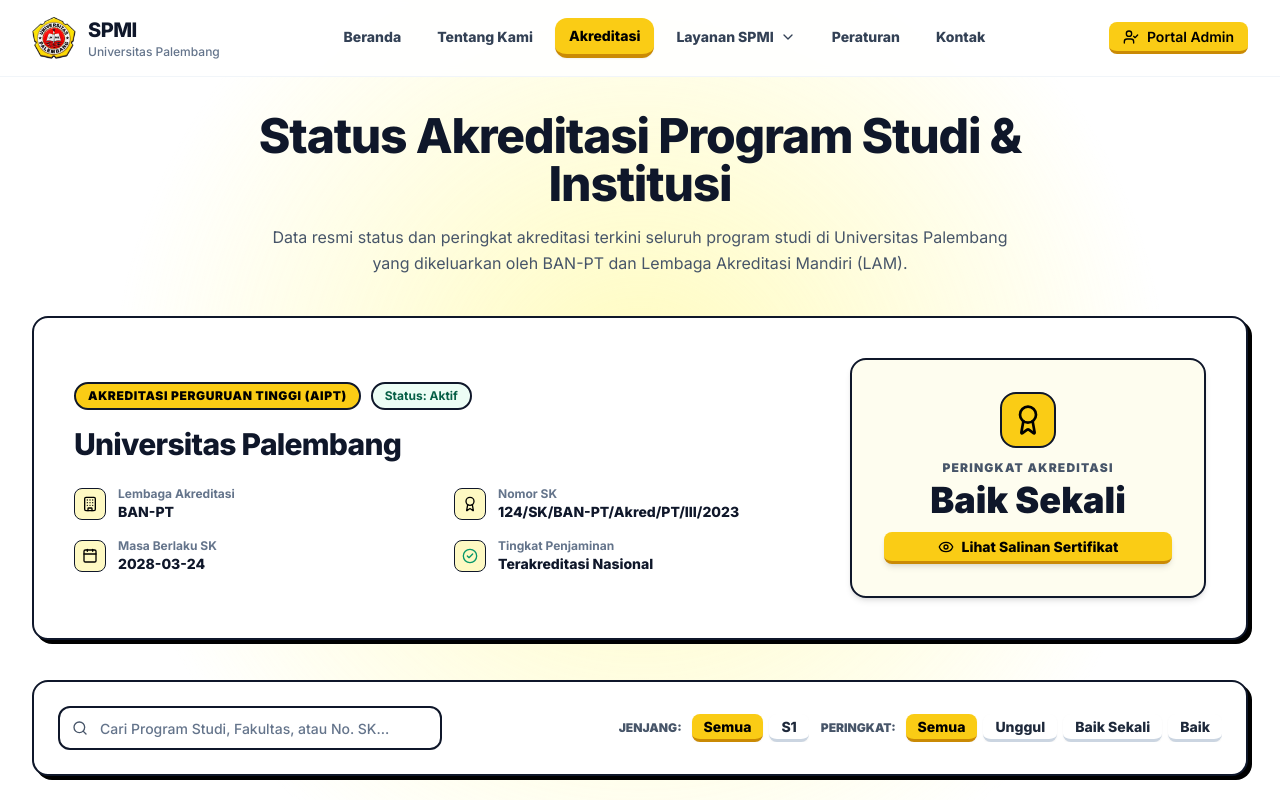
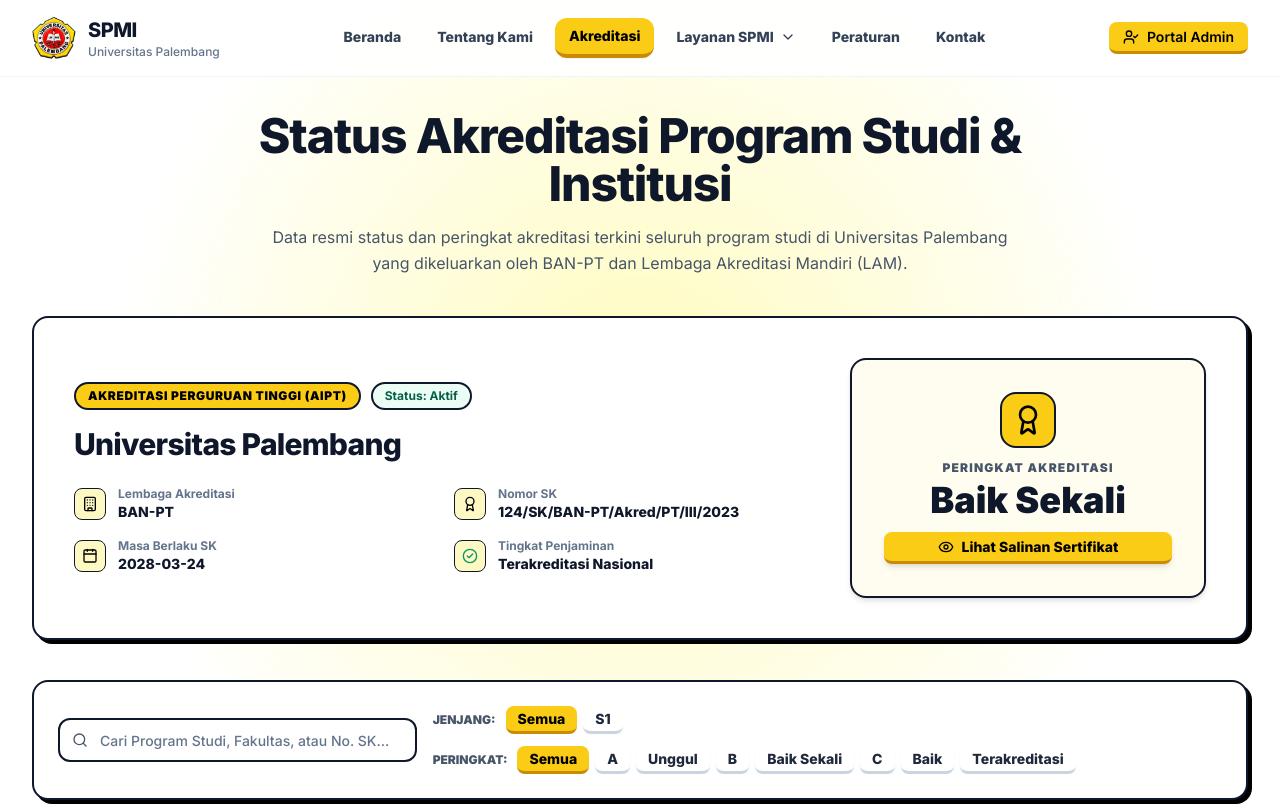
Before and after one commit to antronix-id/spmi, a Next.js app: page /akreditasi in a window 1280 px wide. Shown: the top 806 px of the page. Built offline with nearby package versions, Linux system fonts and the light colour scheme; no server answers; the database is empty.

Commit message:
update akreditasi

```diff
--- a/src/app/akreditasi/page.tsx
+++ b/src/app/akreditasi/page.tsx
@@ -210,7 +210,7 @@
               {/* Rating Filter */}
               <div className="flex items-center gap-1.5 overflow-x-auto pb-1 md:pb-0">
                 <span className="text-xs font-black text-slate-600 mr-1 uppercase">Peringkat:</span>
-                {['Semua', 'Unggul', 'Baik Sekali', 'Baik'].map((rat) => (
+                {['Semua', 'A', 'Unggul', 'B', 'Baik Sekali', 'C', 'Baik', 'Terakreditasi'].map((rat) => (
                   <Button
                     key={rat}
                     variant={selectedRating === rat ? 'default' : 'secondary'}
@@ -282,7 +282,7 @@
 
                     <TableCell>
                       <Badge
-                        variant={item.rating === 'Unggul' ? 'emerald' : item.rating === 'Baik Sekali' ? 'brand' : 'gold'}
+                        variant={item.rating === 'Unggul' || item.rating === 'A' ? 'emerald' : item.rating === 'Baik Sekali' || item.rating === 'B' ? 'brand' : 'gold'}
                         className="font-bold text-xs"
                       >
                         {item.rating}
--- a/src/components/admin/AccreditationsTab.tsx
+++ b/src/components/admin/AccreditationsTab.tsx
@@ -78,7 +78,7 @@
   const canEdit = currentUser?.role === 'superadmin' || currentUser?.permissions?.accreditations?.edit !== false;
   const canDelete = currentUser?.role === 'superadmin' || currentUser?.permissions?.accreditations?.delete !== false;
 
-  const ratings = ['Semua', 'Unggul', 'Baik Sekali', 'Baik', 'A', 'B'];
+  const ratings = ['Semua', 'A', 'Unggul', 'B', 'Baik Sekali', 'C', 'Baik', 'Terakreditasi'];
   const agencies = ['Semua', 'BAN-PT', 'LAMEMBA', 'LAMDIK', 'LAM-TEKNIK'];
 
   const filteredAccreds = accreditations.filter((acc) => {
@@ -105,15 +105,22 @@
         </span>
       );
     }
-    if (rating === 'Baik Sekali') {
+    if (rating === 'Baik Sekali' || rating === 'B') {
       return (
         <span className="inline-flex items-center px-3 py-1 rounded-full text-xs font-bold bg-zinc-800 text-white border border-zinc-600 shadow-sm font-sans">
           {rating}
         </span>
       );
     }
+    if (rating === 'Baik' || rating === 'C') {
+      return (
+        <span className="inline-flex items-center px-3 py-1 rounded-full text-xs font-semibold bg-zinc-900 text-zinc-200 border border-zinc-700 shadow-2xs font-sans">
+          {rating}
+        </span>
+      );
+    }
     return (
-      <span className="inline-flex items-center px-3 py-1 rounded-full text-xs font-semibold bg-zinc-900 text-zinc-200 border border-zinc-700 shadow-2xs font-sans">
+      <span className="inline-flex items-center px-3 py-1 rounded-full text-xs font-medium bg-zinc-900 text-zinc-300 border border-zinc-700 shadow-2xs font-sans">
         {rating}
       </span>
     );
--- a/src/components/admin/modals/AccreditationModal.tsx
+++ b/src/components/admin/modals/AccreditationModal.tsx
@@ -171,12 +171,13 @@
                   <SelectValue placeholder="Pilih Nilai" />
                 </SelectTrigger>
                 <SelectContent className="bg-zinc-900 border-zinc-800 text-zinc-100 text-xs">
+                  <SelectItem value="A">A</SelectItem>
                   <SelectItem value="Unggul">Unggul</SelectItem>
+                  <SelectItem value="B">B</SelectItem>
                   <SelectItem value="Baik Sekali">Baik Sekali</SelectItem>
+                  <SelectItem value="C">C</SelectItem>
                   <SelectItem value="Baik">Baik</SelectItem>
-                  <SelectItem value="A">A (7 Standar)</SelectItem>
-                  <SelectItem value="B">B (7 Standar)</SelectItem>
-                  <SelectItem value="Terakreditasi">Terakreditasi Sementara</SelectItem>
+                  <SelectItem value="Terakreditasi">Terakreditasi</SelectItem>
                 </SelectContent>
               </Select>
             </div>
--- a/src/lib/types.ts
+++ b/src/lib/types.ts
@@ -16,7 +16,7 @@
   institution_or_program: string;
   level: 'D3' | 'S1' | 'S2' | 'S3' | 'Profesi' | 'Institusi';
   faculty?: string;
-  rating: 'Unggul' | 'Baik Sekali' | 'Baik' | 'A' | 'B' | 'C' | 'Terakreditasi';
+  rating: 'A' | 'Unggul' | 'B' | 'Baik Sekali' | 'C' | 'Baik' | 'Terakreditasi';
   sk_number: string;
   decree_date?: string; // Tanggal Penetapan SK
   expiry_date: string;
```
